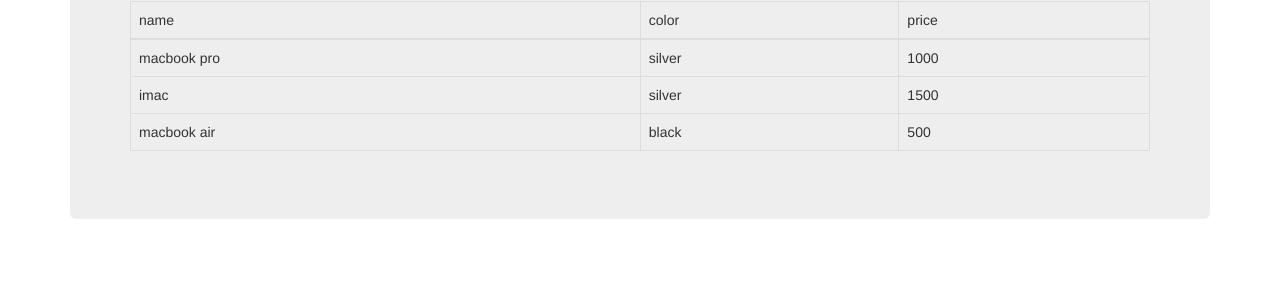
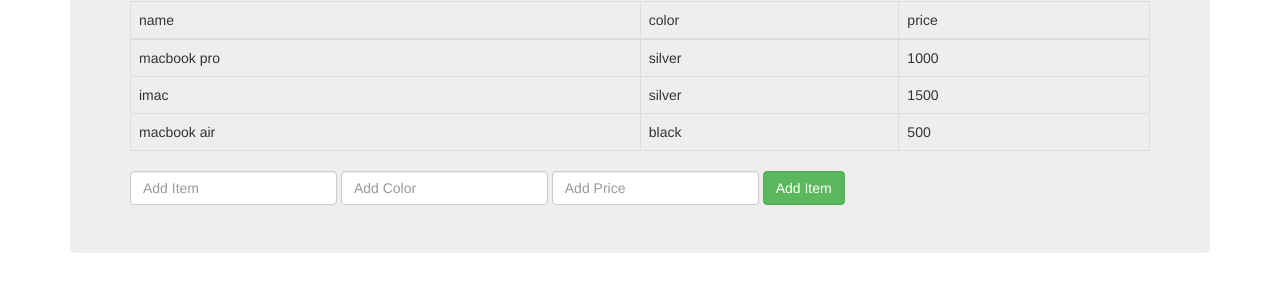
Before and after one commit to emmagilhuly/EmAndLillist, a website: page index.html in a window 1280 px wide. Shown: the part 302-594 px from the top of the page. Drawn offline with nearby package versions, Linux system fonts and the light colour scheme.

Commit message:
added form to submit items

```diff
--- a/index.html
+++ b/index.html
@@ -41,6 +41,14 @@
         		</tbody>
         	</table>
 
+        	<form class="form-inline" ng-submit="main.addItem()">
+        		<input type="text" class="form-control" placeholder="Add Item" ng-model="main.itemData.name">
+        		<input type="text" class="form-control" placeholder="Add Color" ng-model="main.itemData.color">
+        		<input type="text" class="form-control" placeholder="Add Price" ng-model="main.itemData.price">
+        		<button type="submit" class="btn btn-success">Add Item</button>
+        	</form>
+
+
         </div>
 
     </body>
```
